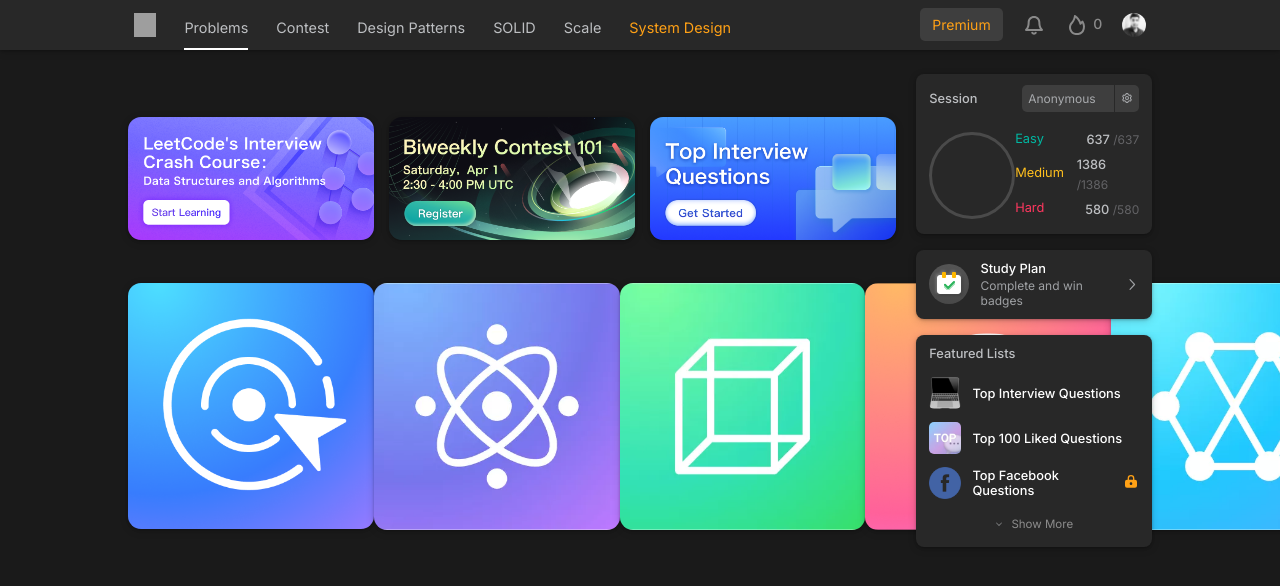
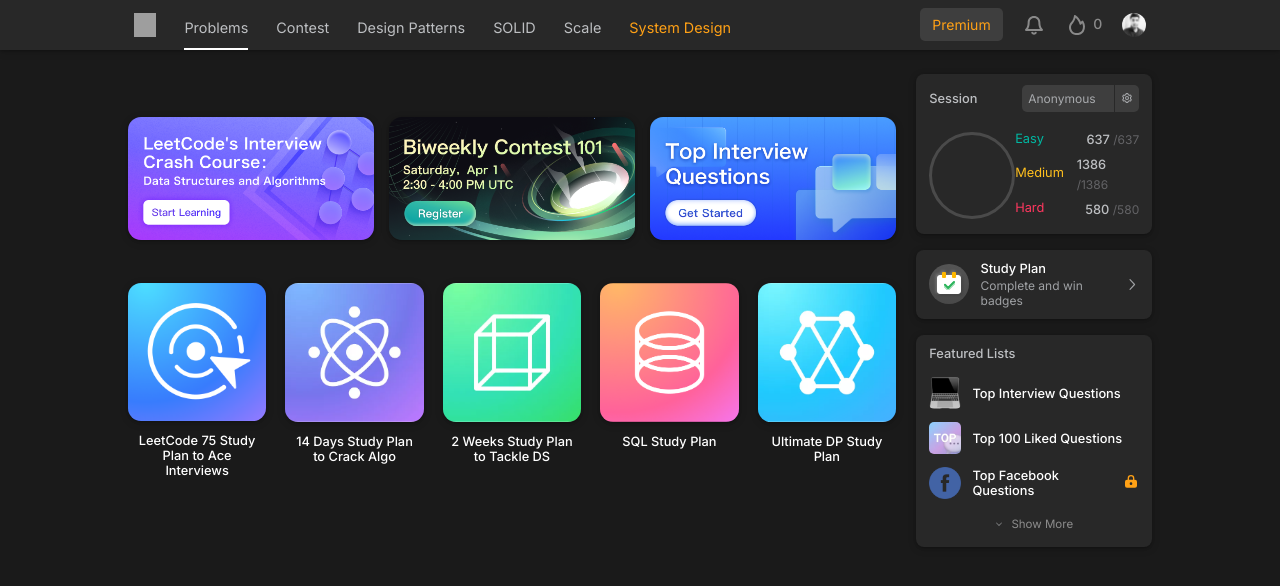
Before and after one commit to SaiAshish9/leetcode-next-ui, a Next.js app: page / in a window 1280 px wide. Shown: the top 586 px of the page. Built offline with nearby package versions, Linux system fonts and the light colour scheme; grey boxes are pictures that could not be loaded.

Commit message:
home updated

```diff
--- a/src/app/screens/home/components/banner/index.js
+++ b/src/app/screens/home/components/banner/index.js
@@ -2,7 +2,7 @@
 import LC1 from "@/assets/lc.png";
 import LC2 from "@/assets/lc1.png";
 import LC3 from "@/assets/lc2.png";
-import { Container, StyledImg } from "./styles";
+import { Container, Content, StyledImg, StyledSliderImage, StyledSliderText } from "./styles";
 
 import L1Img from "@/assets/l1.png";
 import L2Img from "@/assets/l2.png";
@@ -16,18 +16,23 @@
 const LImages = [
   {
     img: L1Img,
+    text: "LeetCode 75 Study Plan to Ace Interviews",
   },
   {
     img: L2Img,
+    text: "14 Days Study Plan to Crack Algo",
   },
   {
     img: L3Img,
+    text: "2 Weeks Study Plan to Tackle DS",
   },
   {
     img: L4Img,
+    text: "SQL Study Plan",
   },
   {
     img: L5Img,
+    text: "Ultimate DP Study Plan",
   },
 ];
 
@@ -43,7 +48,10 @@
       </Container>
       <Container>
         {LImages.map((i, _) => (
-          <StyledImg key={i.img} src={i.img} alt="img" />
+          <Content key={i.img}>
+            <StyledSliderImage src={i.img} alt="img" />
+            <StyledSliderText>{i.text}</StyledSliderText>
+          </Content>
         ))}
       </Container>
     </>
--- a/src/app/screens/home/components/banner/styles.js
+++ b/src/app/screens/home/components/banner/styles.js
@@ -18,3 +18,25 @@
   padding-right: 0px;
   margin-right: 0px;
 `;
+
+export const StyledSliderImage = styled(Image)`
+  width: 100%;
+  height: fit-content;
+  border-radius: 13px;
+  cursor: pointer;
+  box-shadow: 0 0 #0000, 0 0 #0000, 0 0 #0000, 0 0 #0000, 0px 1px 3px #0000003d,
+    0px 2px 8px #00000029;
+`;
+
+export const StyledSliderText = styled.p`
+  color: #fff;
+  font-weight: 500;
+  font-size: 0.8rem;
+  width: 90%;
+  margin: 0.5rem auto 0;
+`;
+
+export const Content = styled.div`
+  text-align: center;
+  width: 18%;
+`;
```
